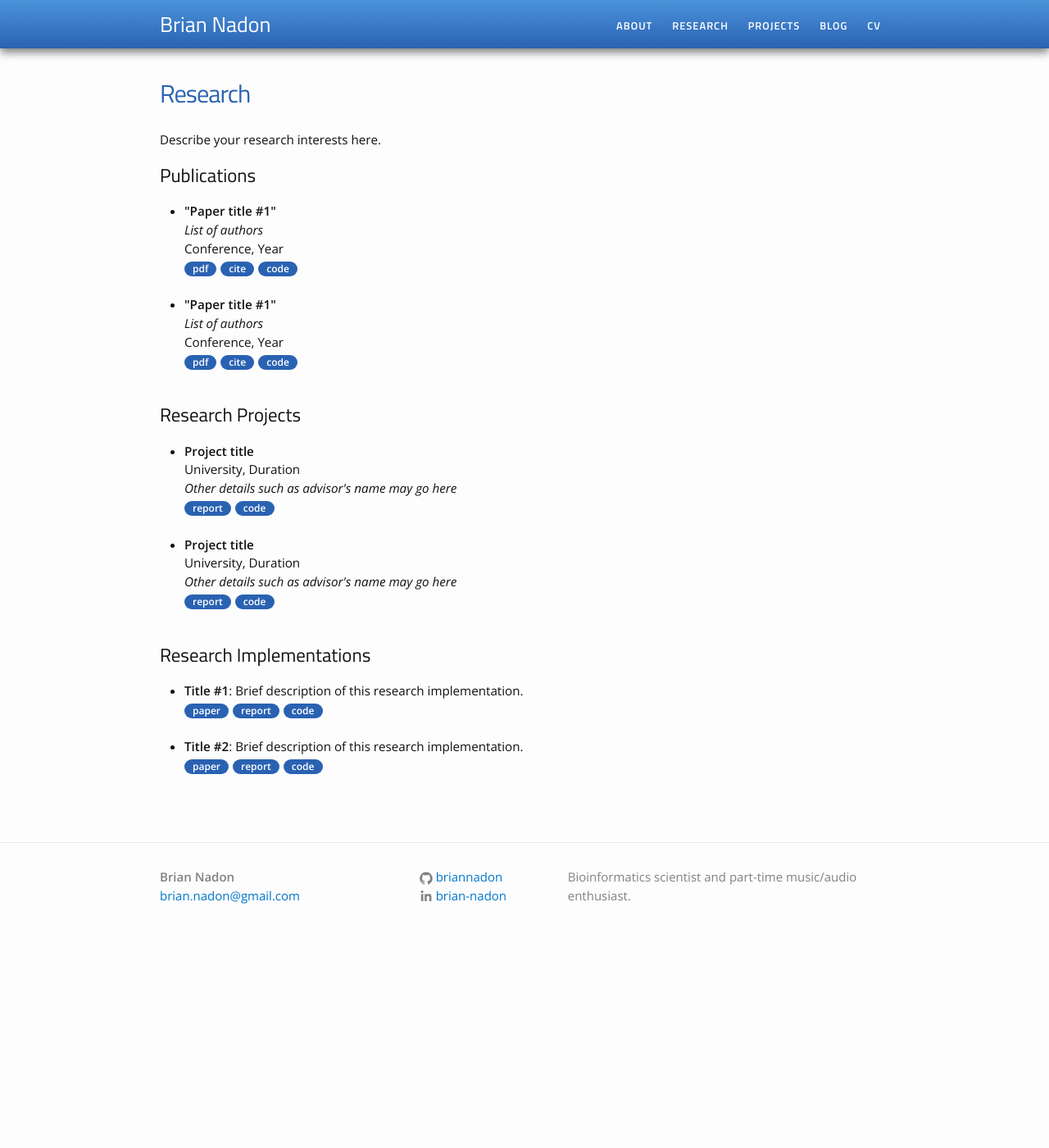
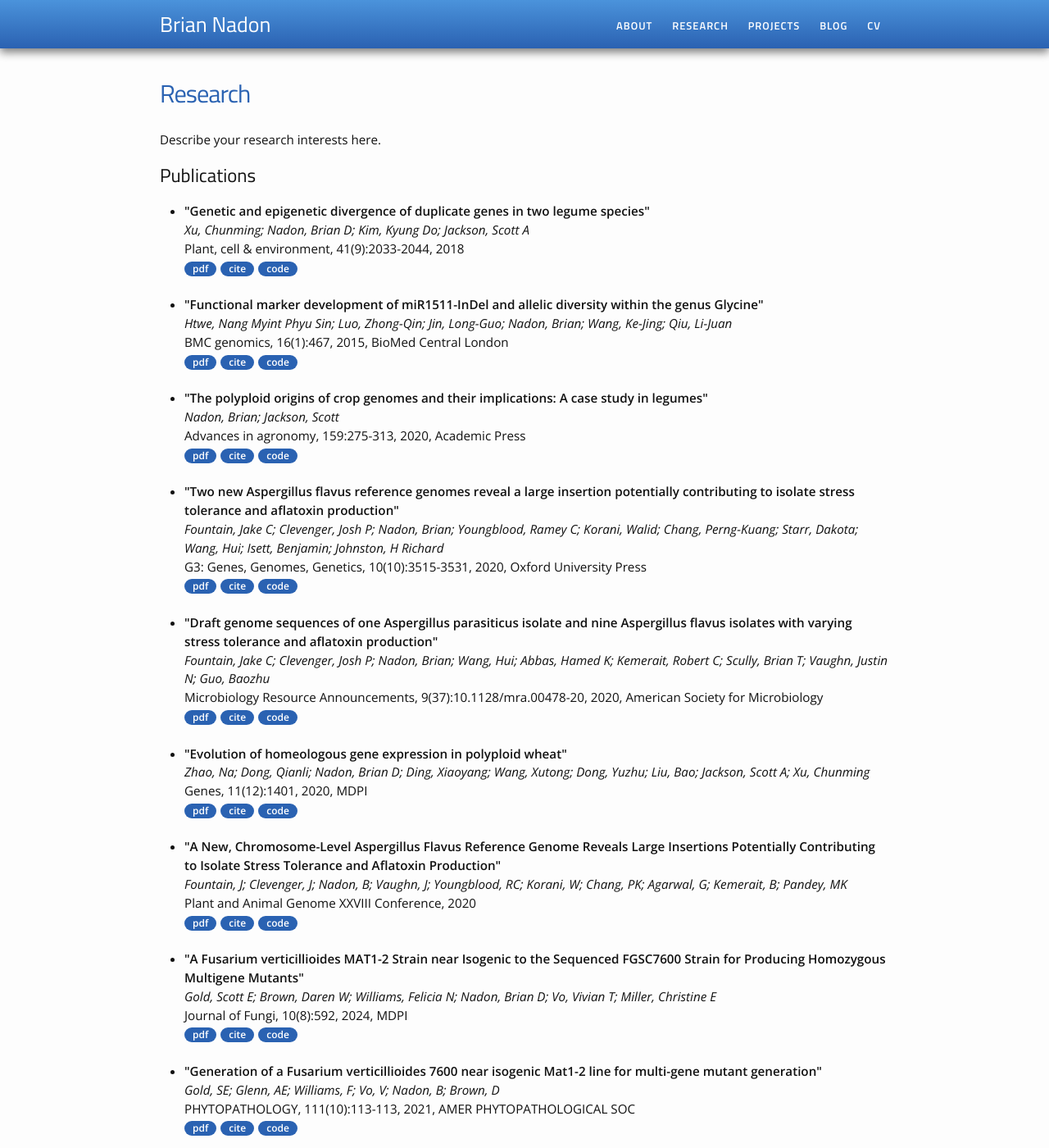
Before and after one commit to briannadon/briannadon.github.io, a Jekyll site: the page built from research.md, in a window 1280 px wide and 1400 px high. Shown: the whole window at 82% size. Built offline with Jekyll 4.4.1, drawn with Linux system fonts in a browser that asks for light colours; some of the changed text lies outside the part shown.

Commit message:
fix up index and blog and research

```diff
--- a/_posts/2025-07-17-welcome-to-jekyll.markdown
+++ b/_posts/2025-07-17-welcome-to-jekyll.markdown
@@ -1,6 +1,6 @@
 ---
 layout: post
-title:  "Welcome to my site!"
+title:  "Welcome to my blog!"
 date:   2025-07-17 16:08:00 -0700
 categories: jekyll update
 author: Brian Nadon
--- a/research.md
+++ b/research.md
@@ -9,43 +9,63 @@ Describe your research interests here.
 <h2>Publications</h2>
 <ul>
 	<li>
-		<b>"Paper title #1"</b><br>
-		<i>List of authors</i><br>
-		Conference, Year<br>
+		<b>"Genetic and epigenetic divergence of duplicate genes in two legume species"</b><br>
+		<i>Xu, Chunming; Nadon, Brian D; Kim, Kyung Do; Jackson, Scott A</i><br>
+		Plant, cell & environment, 41(9):2033-2044, 2018<br>
 		<a href=""><div class="color-button">pdf</div></a><a href=""><div class="color-button">cite</div></a><a href=""><div class="color-button">code</div></a>
 	</li><br>
 	<li>
-		<b>"Paper title #1"</b><br>
-		<i>List of authors</i><br>
-		Conference, Year<br>
+		<b>"Functional marker development of miR1511-InDel and allelic diversity within the genus Glycine"</b><br>
+		<i>Htwe, Nang Myint Phyu Sin; Luo, Zhong-Qin; Jin, Long-Guo; Nadon, Brian; Wang, Ke-Jing; Qiu, Li-Juan</i><br>
+		BMC genomics, 16(1):467, 2015, BioMed Central London<br>
+		<a href=""><div class="color-button">pdf</div></a><a href=""><div class="color-button">cite</div></a><a href=""><div class="color-button">code</div></a>
+	</li><br>
+	<li>
+		<b>"The polyploid origins of crop genomes and their implications: A case study in legumes"</b><br>
+		<i>Nadon, Brian; Jackson, Scott</i><br>
+		Advances in agronomy, 159:275-313, 2020, Academic Press<br>
+		<a href=""><div class="color-button">pdf</div></a><a href=""><div class="color-button">cite</div></a><a href=""><div class="color-button">code</div></a>
+	</li><br>
+	<li>
+		<b>"Two new Aspergillus flavus reference genomes reveal a large insertion potentially contributing to isolate stress tolerance and aflatoxin production"</b><br>
+		<i>Fountain, Jake C; Clevenger, Josh P; Nadon, Brian; Youngblood, Ramey C; Korani, Walid; Chang, Perng-Kuang; Starr, Dakota; Wang, Hui; Isett, Benjamin; Johnston, H Richard</i><br>
+		G3: Genes, Genomes, Genetics, 10(10):3515-3531, 2020, Oxford University Press<br>
+		<a href=""><div class="color-button">pdf</div></a><a href=""><div class="color-button">cite</div></a><a href=""><div class="color-button">code</div></a>
+	</li><br>
+	<li>
+		<b>"Draft genome sequences of one Aspergillus parasiticus isolate and nine Aspergillus flavus isolates with varying stress tolerance and aflatoxin production"</b><br>
+		<i>Fountain, Jake C; Clevenger, Josh P; Nadon, Brian; Wang, Hui; Abbas, Hamed K; Kemerait, Robert C; Scully, Brian T; Vaughn, Justin N; Guo, Baozhu</i><br>
+		Microbiology Resource Announcements, 9(37):10.1128/mra.00478-20, 2020, American Society for Microbiology<br>
+		<a href=""><div class="color-button">pdf</div></a><a href=""><div class="color-button">cite</div></a><a href=""><div class="color-button">code</div></a>
+	</li><br>
+	<li>
+		<b>"Evolution of homeologous gene expression in polyploid wheat"</b><br>
+		<i>Zhao, Na; Dong, Qianli; Nadon, Brian D; Ding, Xiaoyang; Wang, Xutong; Dong, Yuzhu; Liu, Bao; Jackson, Scott A; Xu, Chunming</i><br>
+		Genes, 11(12):1401, 2020, MDPI<br>
+		<a href=""><div class="color-button">pdf</div></a><a href=""><div class="color-button">cite</div></a><a href=""><div class="color-button">code</div></a>
+	</li><br>
+	<li>
+		<b>"A New, Chromosome-Level Aspergillus Flavus Reference Genome Reveals Large Insertions Potentially Contributing to Isolate Stress Tolerance and Aflatoxin Production"</b><br>
+		<i>Fountain, J; Clevenger, J; Nadon, B; Vaughn, J; Youngblood, RC; Korani, W; Chang, PK; Agarwal, G; Kemerait, B; Pandey, MK</i><br>
+		Plant and Animal Genome XXVIII Conference, 2020<br>
+		<a href=""><div class="color-button">pdf</div></a><a href=""><div class="color-button">cite</div></a><a href=""><div class="color-button">code</div></a>
+	</li><br>
+	<li>
+		<b>"A Fusarium verticillioides MAT1-2 Strain near Isogenic to the Sequenced FGSC7600 Strain for Producing Homozygous Multigene Mutants"</b><br>
+		<i>Gold, Scott E; Brown, Daren W; Williams, Felicia N; Nadon, Brian D; Vo, Vivian T; Miller, Christine E</i><br>
+		Journal of Fungi, 10(8):592, 2024, MDPI<br>
+		<a href=""><div class="color-button">pdf</div></a><a href=""><div class="color-button">cite</div></a><a href=""><div class="color-button">code</div></a>
+	</li><br>
+	<li>
+		<b>"Generation of a Fusarium verticillioides 7600 near isogenic Mat1-2 line for multi-gene mutant generation"</b><br>
+		<i>Gold, SE; Glenn, AE; Williams, F; Vo, V; Nadon, B; Brown, D</i><br>
+		PHYTOPATHOLOGY, 111(10):113-113, 2021, AMER PHYTOPATHOLOGICAL SOC<br>
+		<a href=""><div class="color-button">pdf</div></a><a href=""><div class="color-button">cite</div></a><a href=""><div class="color-button">code</div></a>
+	</li><br>
+	<li>
+		<b>"HLA‐OLI: A new MHC class I pseudogene and HLA‐Y are located on a 60 kb indel in the human MHC between HLA‐W and HLA‐J"</b><br>
+		<i>Alexandrov, Nickolai; Wang, Ting; Blair, Lindley; Nadon, Brian; Sayer, David</i><br>
+		Hla, 102(5):599-606, 2023, Blackwell Publishing Ltd<br>
 		<a href=""><div class="color-button">pdf</div></a><a href=""><div class="color-button">cite</div></a><a href=""><div class="color-button">code</div></a>
 	</li><br>
 </ul>
-
-<h2>Research Projects</h2>
-<ul>
-	<li>
-		<b>Project title</b><br>
-		University, Duration<br>
-		<i>Other details such as advisor's name may go here</i><br>
-		<a href=""><div class="color-button">report</div></a><a href=""><div class="color-button">code</div></a>
-	</li><br>
-	<li>
-		<b>Project title</b><br>
-		University, Duration<br>
-		<i>Other details such as advisor's name may go here</i><br>
-		<a href=""><div class="color-button">report</div></a><a href=""><div class="color-button">code</div></a>
-	</li><br>
-</ul>
-
-<h2>Research Implementations</h2>
-<ul>
-	<li>
-		<b>Title #1</b>: Brief description of this research implementation.<br>
-		<a href=""><div class="color-button">paper</div></a><a href=""><div class="color-button">report</div></a><a href=""><div class="color-button">code</div></a>
-	</li><br>
-	<li>
-		<b>Title #2</b>: Brief description of this research implementation.<br>
-		<a href=""><div class="color-button">paper</div></a><a href=""><div class="color-button">report</div></a><a href=""><div class="color-button">code</div></a>
-	</li><br>
-</ul>
```
Also changed, not shown: blog.md (+2 -2 lines), index.html (+3 -12 lines), README.md.
